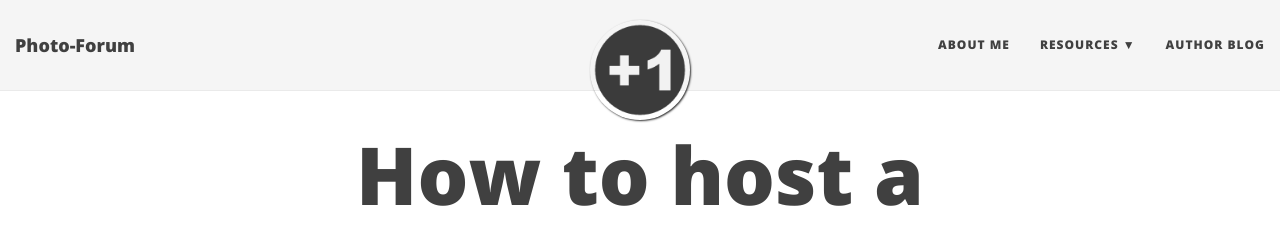
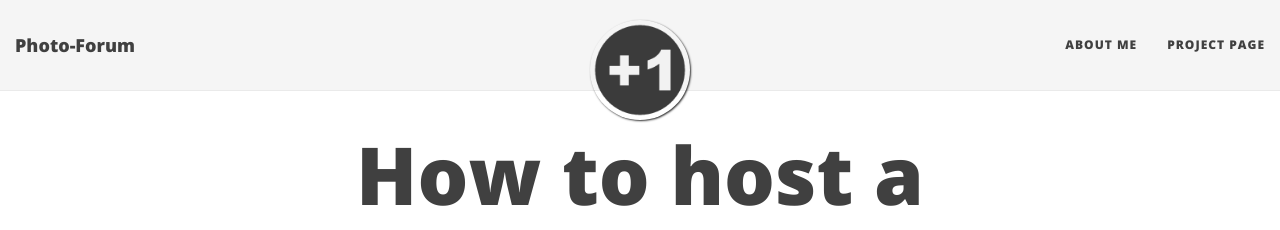
Before and after one commit to MiriamPapp/photo-forum, a Jekyll site: the page built from docs/index.md, in a window 1280 px wide. Shown: the top 230 px of the page. Built offline with Jekyll 4.4.1, drawn with Linux system fonts in a browser that asks for light colours; nearby versions of some CDN libraries.

Commit message:
Changed menu of github pages

```diff
--- a/docs/_config.yml
+++ b/docs/_config.yml
@@ -11,11 +11,7 @@ github_username:  "fte378"
 # List of links in the navigation bar
 navbar-links:
   About Me: "aboutme"
-  Resources:
-    - Beautiful Jekyll: "http://deanattali.com/beautiful-jekyll/"
-    - Learn markdown: "http://www.markdowntutorial.com/"
-    - GitHub Pages: "https://pages.github.com/"
-  Author Blog: "https://frank.tegtmeyer.net/"
+  Project page: "https://github.com/fte378/photo-forum"
 
 # Image to show in the navigation bar - image must be a square (width = height)
 # Remove this parameter if you don't want an image in the navbar
```
